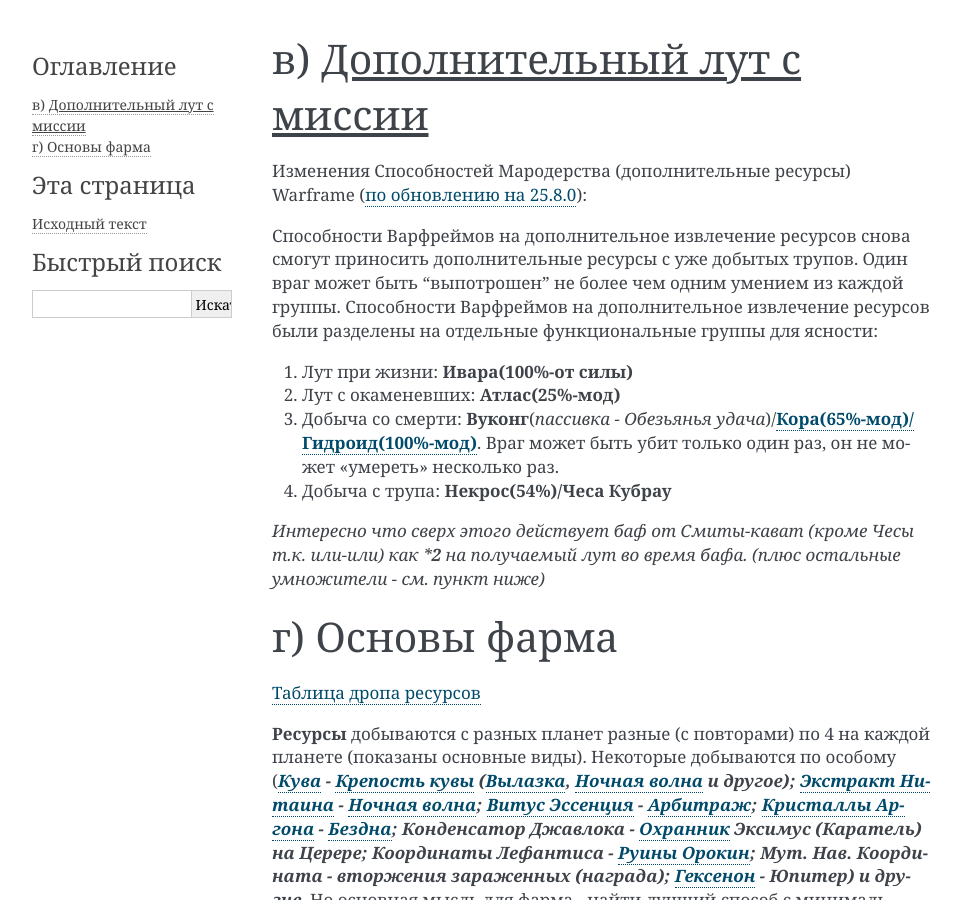
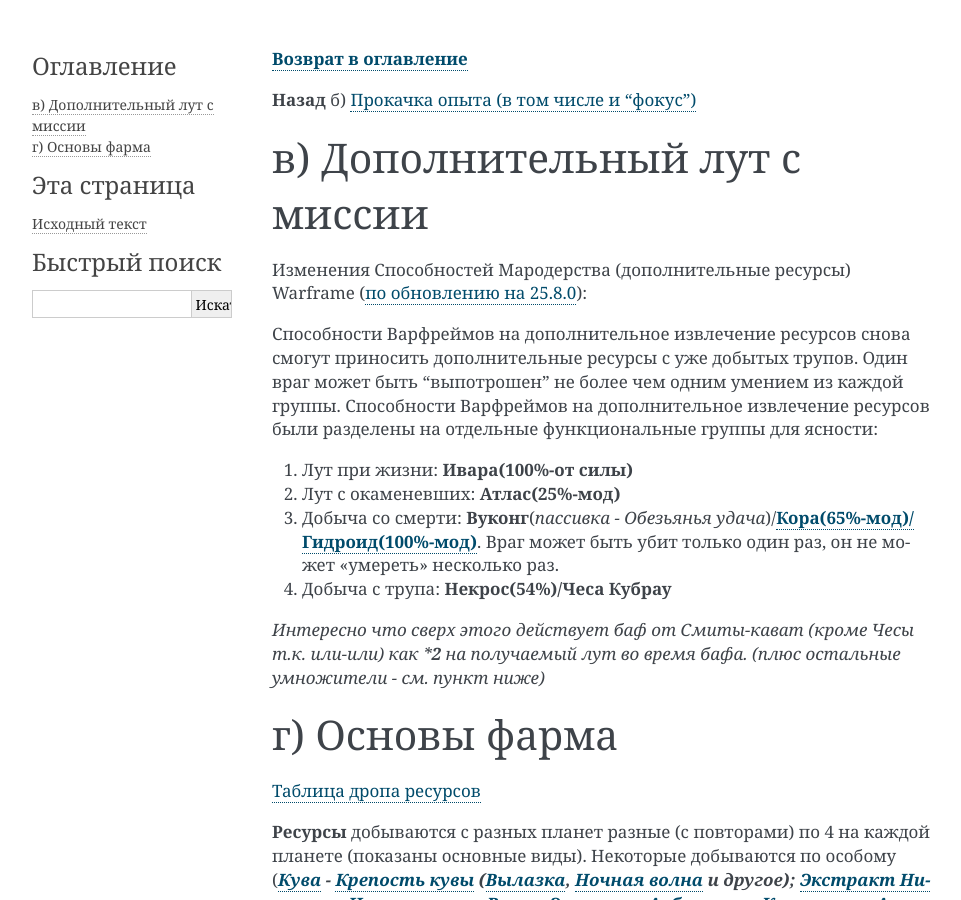
Before and after one commit to crackedmind/warframe-brief-guide, a Sphinx documentation site: the page built from source/01_cd.md, in a window 1280 px wide and 900 px high. Shown: the whole window, without its empty margins (148-1109 px from the left). Built offline with Sphinx 7.4.7, drawn with Linux system fonts in a browser that asks for light colours.

Commit message:
Update 01_cd.md

```diff
--- a/source/01_cd.md
+++ b/source/01_cd.md
@@ -1,4 +1,8 @@
-### в) <span style="text-decoration:underline;">Дополнительный лут с миссии</span>
+**[Возврат в оглавление](index.md)**
+
+**Назад** б) [Прокачка опыта (в том числе и “фокус”)](01_b.md)
+
+### в) Дополнительный лут с миссии
 
 Изменения Способностей Мародерства (дополнительные ресурсы) Warframe ([по обновлению на 25.8.0](https://forums.warframe.com/topic/1131643-atlas-prime-update-2580/)):
 
```
